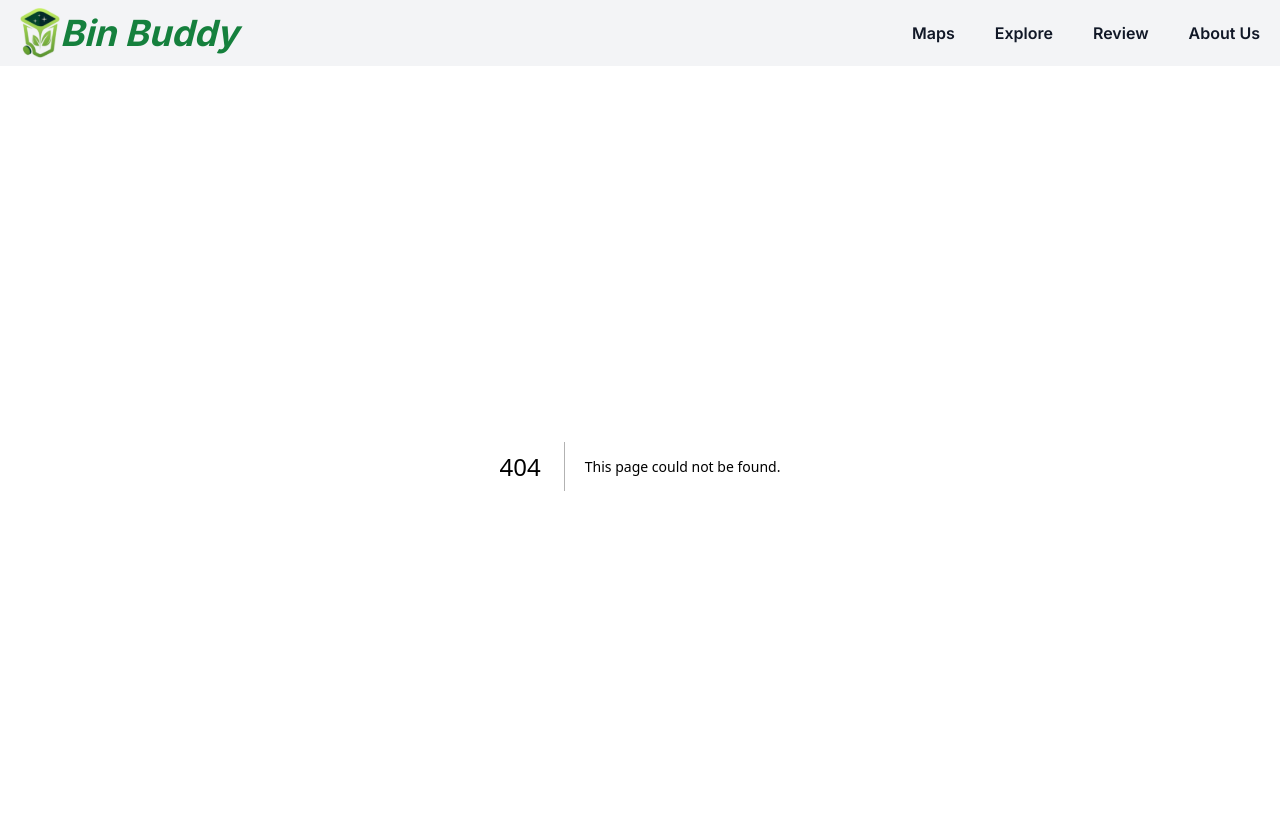
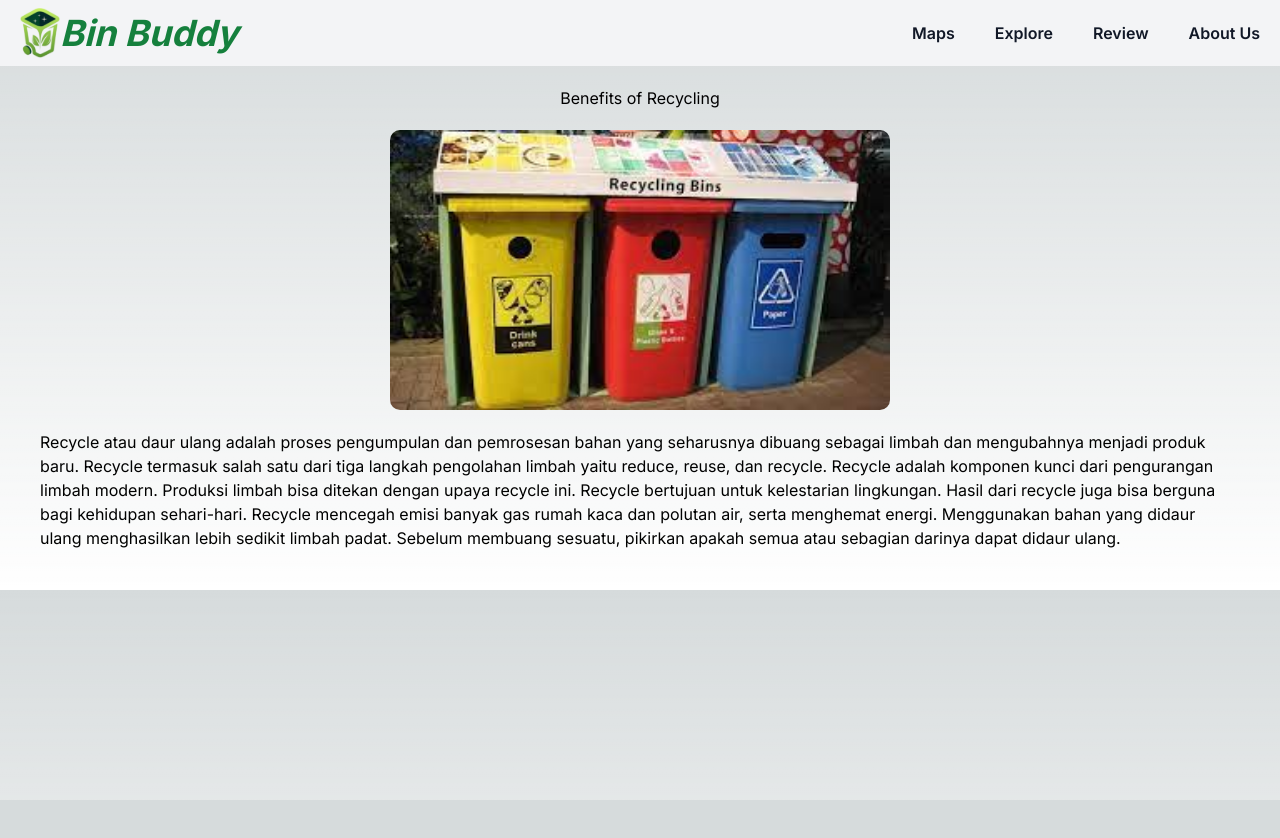
Before and after one commit to DaDecky/9_BinBuddy, a Next.js app: page /explore/article2 in a window 1280 px wide. Before the commit this address had no page. Shown: the top 838 px of the page. After the commit the page ends 800 px from the top, so only its background shows below. Built offline with nearby package versions, Linux system fonts and the light colour scheme.

Commit message:
feat: added articles and contents

```diff
--- a/src/app/explore/article/page.jsx
+++ b/src/app/explore/article/page.jsx
@@ -1,15 +1,27 @@
 import Image from "next/image";
+import { BiBorderRadius } from "react-icons/bi";
 
 const Article = () => {
   return (
-    <div>
-      <h1>Article Page</h1>
+    <div style={{ display: "flex", flexDirection: "column", alignItems: "center", padding: "20px" }}>
+      <h1 style={{marginBlockEnd: "20px"}}>
+        Pengelolaan Sampah di Indonesia
+        </h1>
       <Image
-        src="/rubbish.jpg" // Correct path (remove "public")
+        src="/rubbish.jpg"
         alt="rubbish"
-        width={500} // Specify the width of the image
-        height={300} // Specify the height of the image
+        width={500}
+        height={300}
+        style= {{alignItems: "flex-start",borderRadius: "10px"}}
+
       />
+      <div className="container" style={{display: "block", padding: "20px"}}>
+        <p>Persoalan sampah di Indonesia menjadi tantangan yang berat di masa depan mengingat terbatasnya jumlah TPA berikut daya tampungnya. Apalagi pada tahun 2030, pemerintah menargetkan tidak ada lagi pembangunan TPA sebagai upaya mengurangi emisi karbon dari sumber sampah. Pun jika akan dibangun, penyediaan TPA akan terkendala dengan lahan yang sangat terbatas.
+        Oleh karena itu, perlu mengoptimalkan pengelolaan sampah yang melibatkan berbagai pihak. Hal ini membutuhkan kerja sama dari kalangan masyarakat, pemerintah, dan juga sektor privat. Masyarakat perlu diarahkan untuk mengoptimalkan pengurangan, pemilahan, dan pengolahan sampah. Upaya ini sudah terwujud dalam bentuk bank sampah yang mulai banyak diterapkan di lingkungan RT/RW, desa, ataupun kelurahan. Hanya saja kegiatan ini masih terbatas pada pengolahan sampah jenis tertentu saja seperti plastik maupun kertas. Untuk sampah jenis lainnya belum dapat tertampung karena belum adanya sarana pengelolaan lebih lanjut.
+        Sektor privat bisa membantu dengan menyediakan produk-produk dengan kemasan yang ramah lingkungan. Hal ini diperlukan agar sampah yang dihasilkan mudah diolah sehingga tidak dimanfaatkan untuk kegunaan lainnya.
+        Untuk mendukung itu semua, ada baiknya pemerintah dapat menyediakan fasilitas dan teknologi yang mampu dimanfaatkan masyarakat untuk mengolah sampah di lingkup perumahan. Jadi, mendorong partisipasi kesadaran masyarakat untuk mengolah sampahnya secara mandiri di sekitar lingkungan permukiman. Selain itu, pemerintah juga terus berupaya semaksimalnya untuk mendorong keberhasilan program pemanfaatan sampah untuk pembangkit listrik tenaga sampah (PLTSa), waste to energy, dan daur ulang sampah agar menjadi lebih berdaya guna. Dengan demikian, rencana pemerintah untuk meniadakan pembangunan TPA pada tahun 2030 dapat terealisasi. (LITBANG KOMPAS)
+        </p>
+      </div>
     </div>
   );
 };
--- /dev/null
+++ b/src/app/explore/article2/page.jsx
@@ -0,0 +1,33 @@
+import Image from "next/image";
+import { BiBorderRadius } from "react-icons/bi";
+
+const Article2 = () => {
+  return (
+    <div style={{ display: "flex", flexDirection: "column", alignItems: "center", padding: "20px" }}>
+      <h1 style={{marginBlockEnd: "20px"}}>
+        Benefits of Recycling
+        </h1>
+      <Image
+        src="/recycling-bin.jpeg"
+        alt="daur ulang"
+        width={500}
+        height={300}
+        style= {{alignItems: "flex-start",borderRadius: "10px"}}
+
+      />
+      <div className="container" style={{display: "block", padding: "20px"}}>
+        <p>Recycle atau daur ulang adalah proses pengumpulan dan pemrosesan bahan yang seharusnya dibuang
+            sebagai limbah dan mengubahnya menjadi produk baru. Recycle termasuk salah satu dari tiga langkah
+            pengolahan limbah yaitu reduce, reuse, dan recycle. Recycle adalah komponen kunci dari pengurangan
+            limbah modern. Produksi limbah bisa ditekan dengan upaya recycle ini. Recycle bertujuan untuk kelestarian
+            lingkungan. Hasil dari recycle juga bisa berguna bagi kehidupan sehari-hari. Recycle mencegah emisi
+            banyak gas rumah kaca dan polutan air, serta menghemat energi. Menggunakan bahan yang didaur ulang
+            menghasilkan lebih sedikit limbah padat. Sebelum membuang sesuatu, pikirkan apakah semua atau sebagian
+            darinya dapat didaur ulang.
+        </p>
+      </div>
+    </div>
+  );
+};
+
+export default Article2;
--- a/src/app/explore/page.jsx
+++ b/src/app/explore/page.jsx
@@ -4,13 +4,27 @@ import React from "react";
 
 const ExplorePage = () => {
   return (
-    <div style={{ padding: "20px", textAlign: "center" }}>
-      <h1>Explore Page</h1>
-      <div className="container" style={{ maxWidth: "600px", margin: "0 auto" }}>
+    <div style={{ display: "flex", flexDirection: "column", alignItems: "center", padding: "20px" }}>
+      <h1 style={{ marginBottom: "20px" }}>Explore Page</h1>
+
+      <div className="container" style={{ maxWidth: "600px", marginBottom: "20px" }}>
+        <h2 style={{ marginBottom: "10px" }}>Pengelolaan Sampah di Indonesia</h2>
         <Link href="/explore/article">
           <Image
-              src={"/rubbish.jpg" }
+            src={"/rubbish.jpg"}
             alt="rubbish"
+            width={500}
+            height={300}
+            style={{ cursor: "pointer", borderRadius: "8px" }}
+          />
+        </Link>
+      </div>
+      <div className="container" style={{ maxWidth: "600px", marginBottom: "20px" }}>
+        <h2 style={{ marginBottom: "10px" }}>The Benefits of Recycling</h2>
+        <Link href="/explore/article2">
+          <Image
+            src={"/recycling-bin.jpeg"}
+            alt="recycling bin"
             width={500}
             height={300}
             style={{ cursor: "pointer", borderRadius: "8px" }}
```
Also changed, not shown: public/recycling-bin.jpeg (added). Lines whose indentation alone changed are shown as unchanged.
